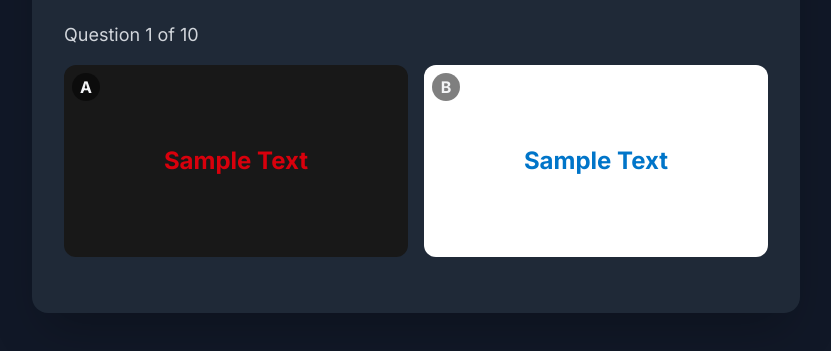
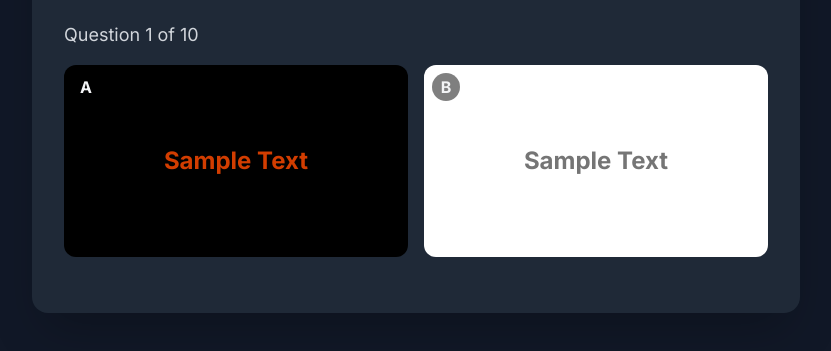
Before and after one commit to Regine-Lambrecht/color-contrast-accessibility-challenge, a plain HTML site: page index.html in a window 1280 px wide. Shown: the part 297-648 px from the top of the page, without its empty margins (224-1055 px from the left). Drawn offline with nearby package versions, Linux system fonts and the light colour scheme.

Commit message:
Update index.html
Less difference in contrast ratio

```diff
--- a/index.html
+++ b/index.html
@@ -141,30 +141,30 @@
 
     <script>
         const questionPairs = [
-            // 1. New - Higher WCAG is A, Higher APCA is B.
-            { pairA: { text: '#D8000C', bg: '#181818', apca: 19 }, pairB: { text: '#0075C9', bg: '#FFFFFF', apca: 51 } },
-            // 2. New - Higher WCAG is A, Higher APCA is B.
-            { pairA: { text: '#FFA500', bg: '#000080', apca: 38 }, pairB: { text: '#696969', bg: '#FFFFFF', apca: 68 } },
+            // 1. New - WCAG(A) > WCAG(B), but APCA(B) > APCA(A). WCAG diff: 0.06
+            { pairA: { text: '#D23D00', bg: '#000000', apca: 33 }, pairB: { text: '#757575', bg: '#FFFFFF', apca: 73 } },
+            // 2. New - WCAG(A) > WCAG(B), but APCA(B) > APCA(A). WCAG diff: 0.04
+            { pairA: { text: '#8A2BE2', bg: '#333333', apca: 29 }, pairB: { text: '#005A9C', bg: '#FFFFFF', apca: 60 } },
             // 3. Keep Original - Inverted Pair
             {
                 pairA: { text: '#6E6E6E', bg: '#FFFFFF', apca: 70.1 },
                 pairB: { text: '#FFFFFF', bg: '#6E6E6E', apca: 34.2 },
                 isSpecial: 'inverted'
             },
-            // 4. New - Higher WCAG is A, Higher APCA is B.
-            { pairA: { text: '#C0C0C0', bg: '#6A6A6A', apca: 31 }, pairB: { text: '#006400', bg: '#D3D3D3', apca: 51 } },
-            // 5. New - Higher WCAG is B, Higher APCA is A.
-            { pairA: { text: '#FFFF00', bg: '#1A1A1A', apca: 80 }, pairB: { text: '#00FFFF', bg: '#000000', apca: 73 } },
+            // 4. New - WCAG(A) > WCAG(B), but APCA(B) > APCA(A). WCAG diff: 0.57
+            { pairA: { text: '#E6E6E6', bg: '#6A6A6A', apca: 38 }, pairB: { text: '#000000', bg: '#87CEEB', apca: 78 } },
+            // 5. New - WCAG(A) > WCAG(B), but APCA(B) > APCA(A). WCAG diff: 0.5
+            { pairA: { text: '#00FFFF', bg: '#00008B', apca: 40 }, pairB: { text: '#404040', bg: '#C0C0C0', apca: 68 } },
             // 6. Keep Original - Red/Green
             { pairA: { text: '#90EE90', bg: '#B22222', apca: 15.4 }, pairB: { text: '#0097C3', bg: '#FFFFFF', apca: 50.1 } },
-            // 7. New - Higher WCAG is A, Higher APCA is B.
-            { pairA: { text: '#FF4500', bg: '#191970', apca: 30 }, pairB: { text: '#000000', bg: '#ADD8E6', apca: 74 } },
+            // 7. New - WCAG(A) > WCAG(B), but APCA(B) > APCA(A). WCAG diff: 0.86
+            { pairA: { text: '#FF69B4', bg: '#000000', apca: 44 }, pairB: { text: '#00688B', bg: '#FFFFFF', apca: 65 } },
             // 8. Keep Original
             { pairA: { text: '#2E8B57', bg: '#F5F5F5', apca: 61.3 }, pairB: { text: '#FFC400', bg: '#282828', apca: 58.1 } },
-            // 9. New - Higher WCAG is A, Higher APCA is B.
-            { pairA: { text: '#8A2BE2', bg: '#000000', apca: 40 }, pairB: { text: '#0000CD', bg: '#FFFFFF', apca: 61 } },
-            // 10. New - Higher WCAG is A, Higher APCA is B.
-            { pairA: { text: '#008B8B', bg: '#2F4F4F', apca: 23 }, pairB: { text: '#000000', bg: '#BEBEBE', apca: 65 } }
+            // 9. New - WCAG(A) > WCAG(B), but APCA(B) > APCA(A). WCAG diff: 0.01
+            { pairA: { text: '#EE82EE', bg: '#121212', apca: 44 }, pairB: { text: '#000000', bg: '#9ACD32', apca: 85 } },
+            // 10. New - WCAG(A) > WCAG(B), but APCA(B) > APCA(A). WCAG diff: 0.95
+            { pairA: { text: '#FF7F50', bg: '#2B2B2B', apca: 33 }, pairB: { text: '#006400', bg: '#FFFFFF', apca: 50 } }
         ];
 
         // --- CONTRAST CALCULATION ENGINE ---
@@ -361,7 +361,7 @@
 
                 let higherWcagText = correctAnswer;
                 if (pair.isSpecial === 'inverted') {
-                    higherWagText = 'Both Same';
+                    higherWcagText = 'Both Same';
                 }
 
                 row.innerHTML = `
```
